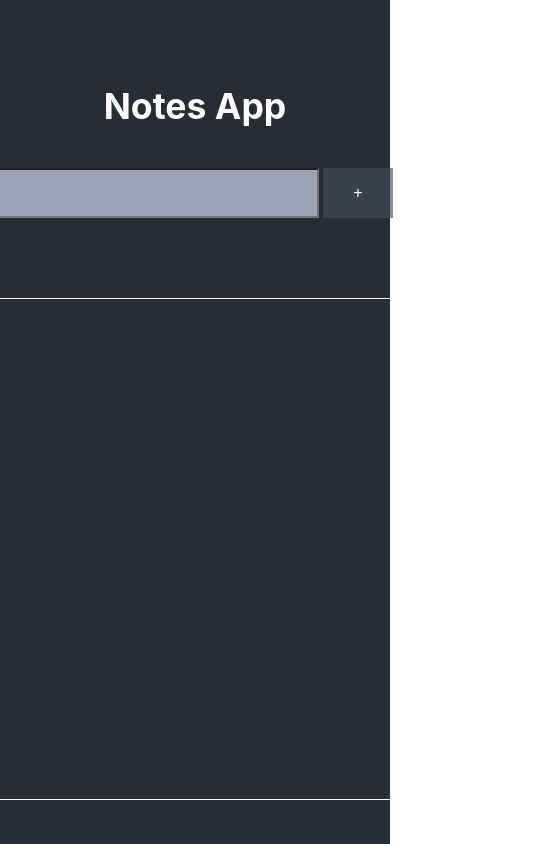
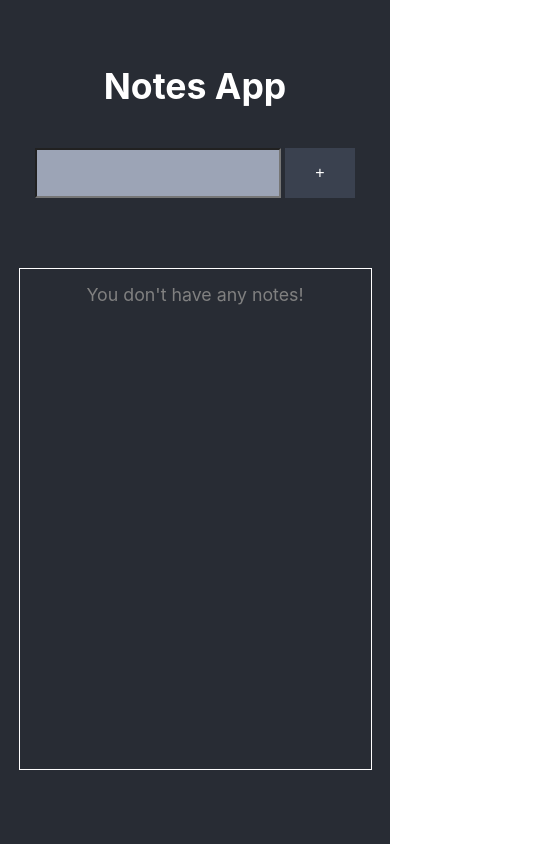
Before and after one commit to IvanCheng1/Notes-app, a React (Create React App) app: page / in a window 390 px wide. Shown: the whole page, 546 px wide, since content can reach past the window. Built offline with nearby package versions, Linux system fonts and the light colour scheme.

Commit message:
mobile css and pressing enter in input box adds/saves the note

```diff
--- a/src/App.css
+++ b/src/App.css
@@ -16,7 +16,7 @@ h1 {
 
 form {
   min-height: 50px;
-  min-width: 400px;
+  /* min-width: 400px; */
   display: flex;
   flex-direction: row;
 }
@@ -31,7 +31,7 @@ input {
   min-height: 40px;
   min-width: 300px;
   width: 100%;
-  font-size: x-large;
+  font-size: large;
   background-color: #9ca4b6;
   outline: 0;
   padding: 0 5px;
@@ -42,7 +42,6 @@ input {
 input:focus {
   outline: 0;
 }
-
 
 .note-edit input {
   width: 100%;
@@ -77,6 +76,7 @@ button:focus {
   border: 1px solid white;
   width: 700px;
   min-height: 500px;
+  margin: 10px;
 }
 
 .note-holder {
@@ -92,26 +92,76 @@ button:focus {
   border: none;
 }
 
+.note-input-field {
+  width: 100%;
+}
+
 .note {
   text-align: left;
   width: 100%;
-  padding: 15px 10px;
-
+  padding: 0 10px;
+  justify-content: center;
+  display: flex;
+  flex-direction: column;
 }
 
 .input-alert,
 .input-alert-spaceholder {
   color: red;
-  height: 50px;
+  height: 30px;
   width: 400px;
   font-size: large;
   text-align: left;
   padding: 15px 5px;
 }
 
+.empty-notes {
+  padding: 15px 0 ;
+  color: grey;
+}
 
 /* ====================== OTHER ====================== */
 
 .box {
   border: 1px solid red;
 }
+
+/* ====================== TABLET ====================== */
+
+@media (max-width: 800px) {
+  .notes-holder {
+    min-width: 525px;
+    width: 80%;
+    /* min-height: 500px; */
+  }
+}
+
+/* ====================== MOBILE ====================== */
+
+@media (max-width: 600px) {
+  .notes-holder {
+    min-width: 300px;
+    width: 90%;
+    margin: 10px 10px 50px 10px;
+  }
+
+
+
+  form {
+    min-height: 50px;
+    min-width: 100px;
+    display: flex;
+    flex-direction: row;
+  }
+
+  input {
+    min-width: 100px;
+  }
+
+  .input-alert,
+  .input-alert-spaceholder {
+    width: 300px;
+  }
+
+
+}
--- a/src/App.tsx
+++ b/src/App.tsx
@@ -70,21 +70,27 @@ class App extends React.Component<{}, IState> {
     return (
       <div className="App">
         <h1>Notes App</h1>
+        <div className="input-header">
           <InputField
             value={input}
             handleInputChange={this.handleInputChange}
             handleAddNote={this.handleAddNote}
           />
           <Alert alert={alert} />
+        </div>
         <div className="notes-holder">
-          {notes.map((n) => (
+          {notes.length === 0 ? (
+            <div className="empty-notes" >You don't have any notes!</div>
+          ) : (
+            notes.map((n) => (
               <Note
                 note={n}
                 key={n}
                 handleDelete={this.handleDeleteNote}
                 handleEditNote={this.handleEditNote}
               />
-          ))}
+            ))
+          )}
         </div>
       </div>
     );
--- a/src/components/Note.tsx
+++ b/src/components/Note.tsx
@@ -33,6 +33,11 @@ class Note extends React.Component<IProps, IState> {
     }
   };
 
+  handleEnter = (e: React.FormEvent<HTMLFormElement>) => {
+    e.preventDefault()
+    this.handleEditButton()
+  }
+
   handleNewInputChange = (e: React.FormEvent<HTMLInputElement>): void => {
     const { value } = e.currentTarget;
     this.setState({ newNote: value });
@@ -45,7 +50,9 @@ class Note extends React.Component<IProps, IState> {
     if (edit) {
       return (
         <div className="note-holder note-edit">
-          <Input value={newNote} handleChange={this.handleNewInputChange} />
+          <form className="note-input-field" onSubmit={this.handleEnter}>
+            <Input value={newNote} handleChange={this.handleNewInputChange} />
+          </form>
           <button
             className="delete-btn"
             value={note}
```
Lines whose indentation alone changed are shown as unchanged.
